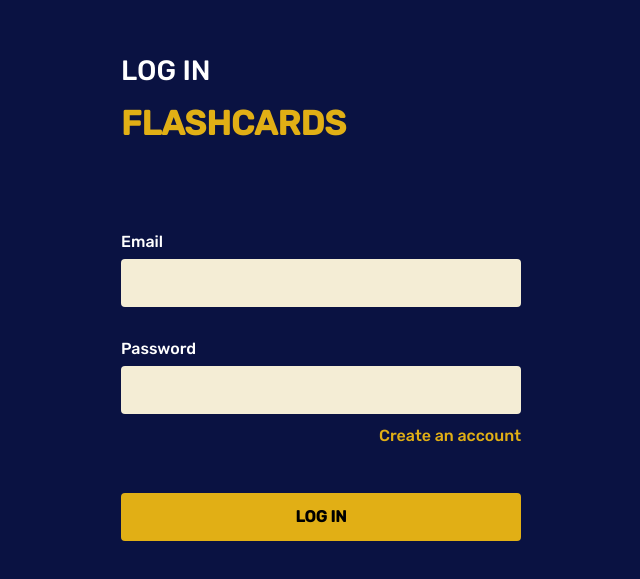
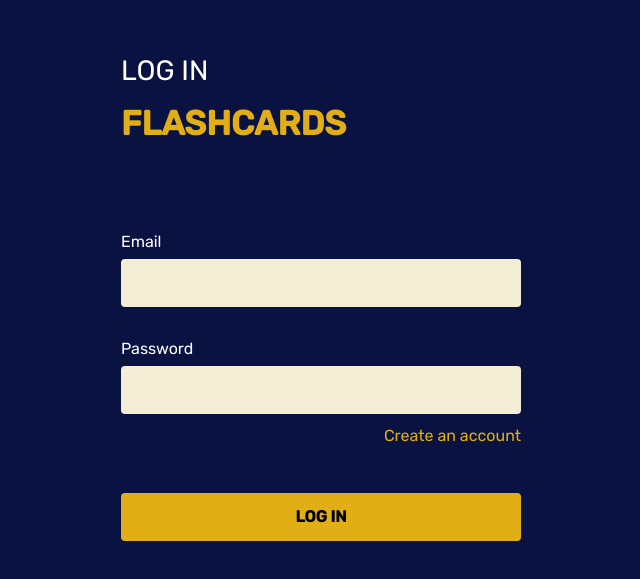
Before and after one commit to marciorasf/hippocards-web, a React (Create React App) app: page /login in a window 1280 px wide. Shown: the part 103-682 px from the top of the page, without its empty margins (319-959 px from the left). Built offline with nearby package versions, Linux system fonts and the light colour scheme.

Commit message:
change global font

```diff
--- a/src/assets/styles/global.css
+++ b/src/assets/styles/global.css
@@ -1,4 +1,4 @@
-@import url('https://fonts.googleapis.com/css2?family=Poppins:wght@400;500&family=Rubik:wght@500&display=swap');
+@import url('https://fonts.googleapis.com/css2?family=Poppins:wght@400;500&family=Rubik:wght@400;500&display=swap');
 
 :root {
   font-size: 62.5%;
@@ -27,7 +27,7 @@ body,
 input,
 button,
 textarea {
-  font: 500 1.6rem Rubik;
+  font: 400 1.6rem Rubik;
 }
 
 @media (min-width: 700px) {
```
